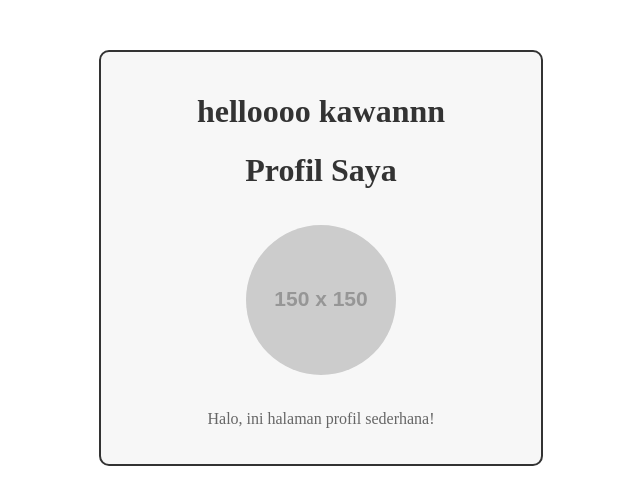
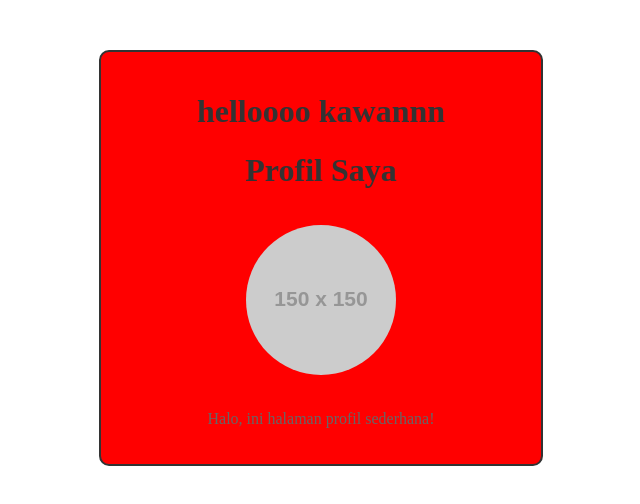
Before and after one commit to maullanaadam82-sudo/belajarawal, a React (Vite) app: page / in a window 1280 px wide. Shown: the top 504 px of the page, without its empty margins (319-959 px from the left). Built offline with nearby package versions, Linux system fonts and the light colour scheme.

Commit message:
Update profil.css

```diff
--- a/src/profil.css
+++ b/src/profil.css
@@ -3,9 +3,10 @@
   margin: 50px auto;
   padding: 20px;
   border: 2px solid #333;
+
   border-radius: 10px;
   text-align: center;
-  background-color: #f7f7f7;
+  background-color: #ff0000;
 }
 
 .profil-img {
```
